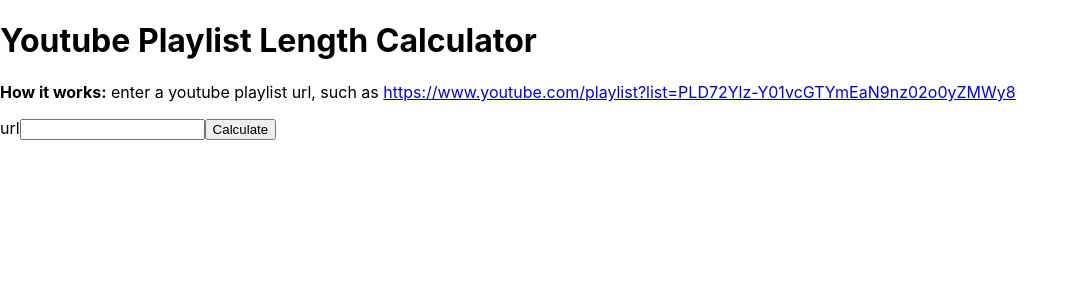
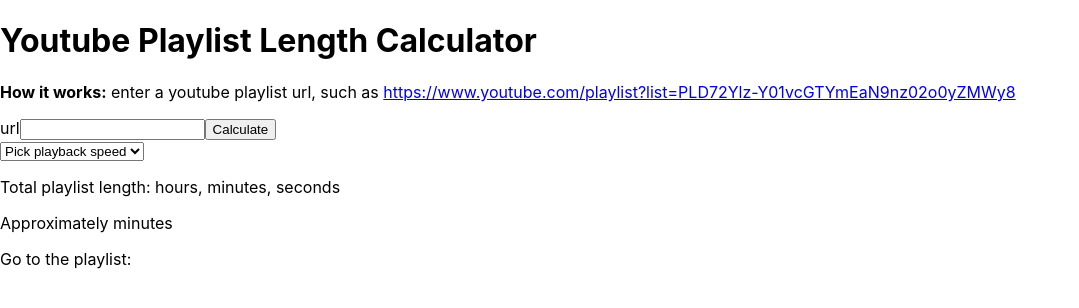
Before and after one commit to benterem/youtube-playlist-length-calculator-client, a React (Create React App) app: page / in a window 1280 px wide. Shown: the top 308 px of the page, without its empty margins (0-1079 px from the left). Built offline with nearby package versions, Linux system fonts and the light colour scheme.

Commit message:
Result time formatting

```diff
--- a/src/App.js
+++ b/src/App.js
@@ -1,5 +1,6 @@
 import { useState } from 'react';
 import './App.css';
+import Result from './components/Result';
 
 const Header = () => {
   return (
@@ -56,6 +57,7 @@
       <Header />
       <Description />
       <URLForm title={'url'} url={url} handleSubmit={handleSubmit} onChange={(e) => setURL(e.target.value)}/>
+      <Result url={url} playlistData={{totalTime: 26084}}/>
     </>
   )
 }
--- a/src/components/Result.js
+++ b/src/components/Result.js
@@ -2,33 +2,37 @@
 
 const Result = ({ playlistData, url }) => {
 
+  console.log(playlistData, url)
+
   const [timeInSeconds, setTimeInSconds] = useState(playlistData.totalTime)
   const [timeToDisplay, setTimeToDisplay] = useState(0)
+  const [formattedLength, setFormatedLength] = useState({})
 
   const formatLength = (timeInSeconds) => {
     const hours = Math.floor(timeInSeconds / 3600)
     const minutes = Math.floor((timeInSeconds % 3600) / 60)
     const seconds = Math.floor(timeInSeconds % 3600) % 60
-    return {hours, minutes, seconds}
+    const approxInMinutes = Math.floor(timeInSeconds / 60)
+    return {hours, minutes, seconds, approxInMinutes}
   }
 
   const handleSelect = (speed) => {
     setTimeToDisplay(timeInSeconds / speed)
-    formatLength(timeToDisplay)
-    console.log(timeToDisplay, timeToDisplay)
+    setFormatedLength(formatLength(timeToDisplay))
   }
 
-  if(Object.entries(playlistData).length){
-    return <></>
-  }
+  // if(Object.entries(playlistData).length){
+  //   return <></>
+  // }
 
   return (
     <div className='result-container'>
 
       <select
-        value={temp}
+        value={timeInSeconds}
         onChange={(e) => handleSelect(e.target.value)}
         >
+        <option value={1.0}>Pick playback speed</option>
         <option value={1.0}>1.0</option>
         <option value={1.25}>1.25</option>
         <option value={1.5}>1.5</option>
@@ -37,13 +41,10 @@
       </select>
 
       <p>
-        There are {playlistData.numberOfVideos} videos
+        Total playlist length: {formattedLength.hours} hours, {formattedLength.minutes} minutes, {formattedLength.seconds} seconds
       </p>
       <p>
-        Total playlist length: {playlistData.hours} hours, {playlistData.minutes} minutes, {playlistData.seconds} seconds
-      </p>
-      <p>
-        Approximately {playlistData.approx}
+        Approximately {formattedLength.approxInMinutes} minutes
       </p>
       <p>
         Go to the playlist: {url}
```
